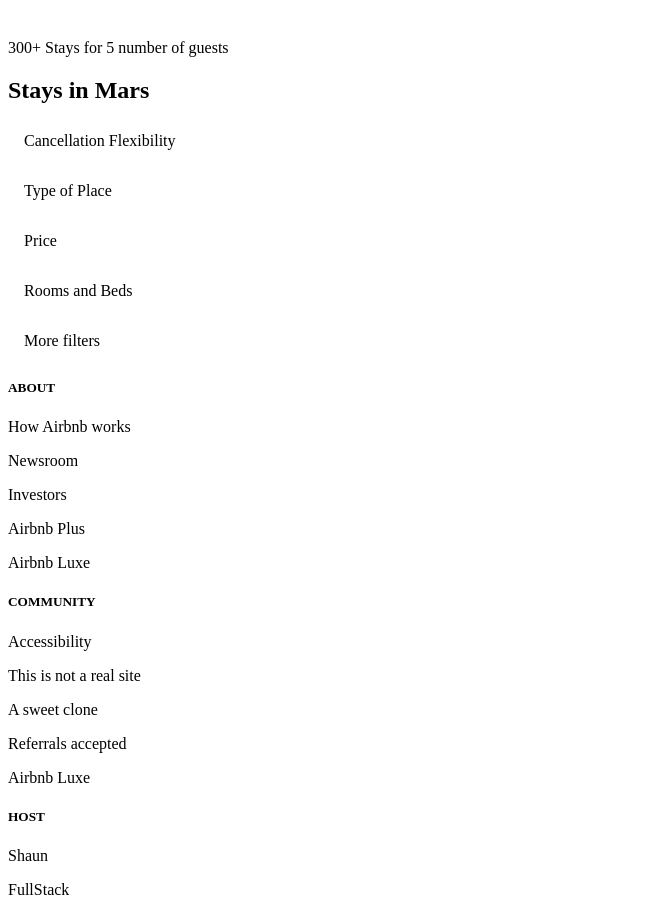
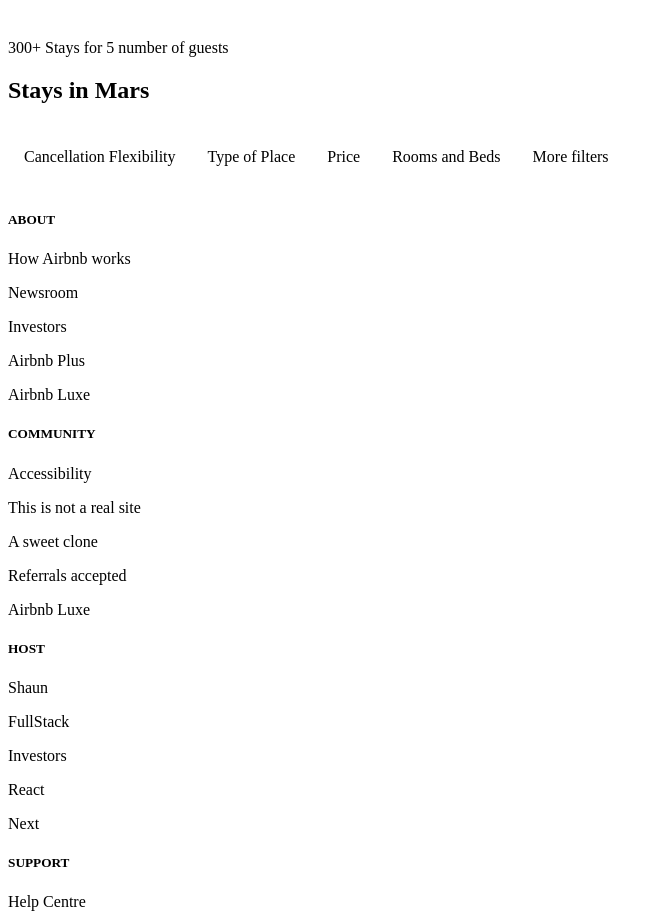
Before and after one commit to shaund16/Airbnb-Clone, a Next.js app: page /search in a window 1280 px wide. Shown: the part 4760-5676 px from the top of the page, without its empty margins (0-663 px from the left). Built offline with nearby package versions, Linux system fonts and the light colour scheme.

Commit message:
add more buttons and style them

```diff
--- a/pages/search.js
+++ b/pages/search.js
@@ -8,11 +8,11 @@
       <Header />
 
       <main className='flex'>
-        <section>
+        <section className='flex-grow pt-14 px-6'>
           <p className='text-xs'>300+ Stays for 5 number of guests</p>
           <h1 className='text-3xl font-semibold mt-2 mb-6'>Stays in Mars</h1>
 
-          <div className=''>
+          <div className='hidden lg:inline-flex mb-5 space-x-3 text-gray-800 whitespace-nowrap'>
             <p className='button'>Cancellation Flexibility</p>
             <p className='button'>Type of Place</p>
             <p className='button'>Price</p>
```
